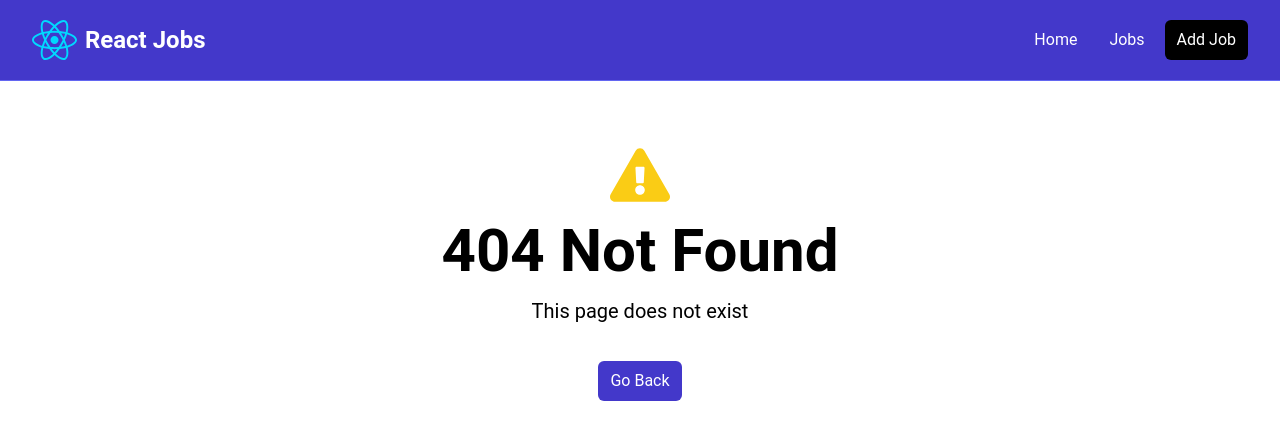
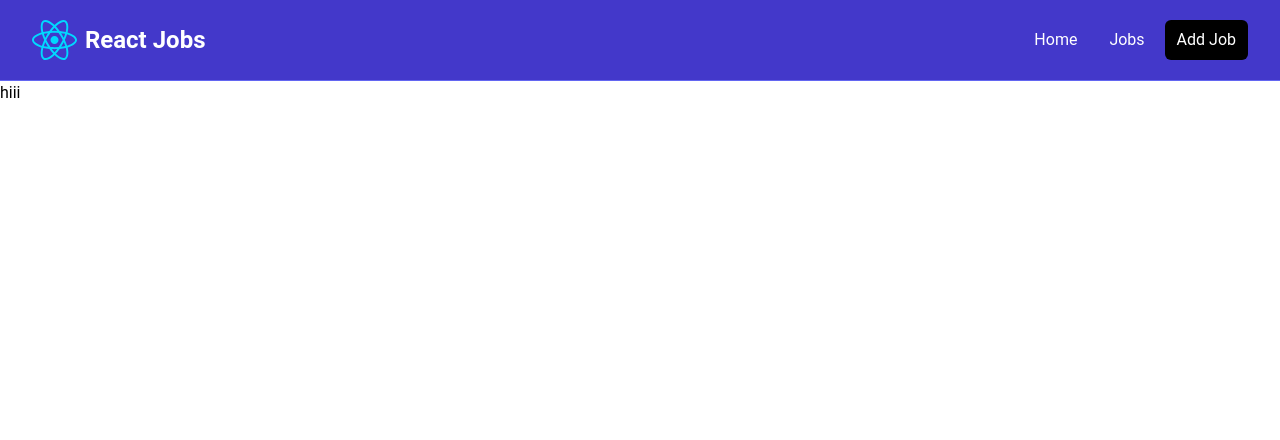
Before and after one commit to zahrabateninia/React-Jobs-Project, a React (Vite) app in the folder react-jobs-project/: page /add-job in a window 1280 px wide. Before the commit this address had no page. Shown: the top 440 px of the page. Built offline with nearby package versions, Linux system fonts and the light colour scheme.

Commit message:
Create AddJobPage and import it in App.jsx and add its route

```diff
--- a/react-jobs-project/src/App.jsx
+++ b/react-jobs-project/src/App.jsx
@@ -10,6 +10,7 @@
 import JobsPage from './pages/JobsPage';
 import NotFoundPage from './pages/NotFoundPage';
 import JobPage, {jobLoader} from "./pages/JobPage"
+import AddJobPage from './pages/AddJobPage';
 
 const App = () => {
     const router = createBrowserRouter(
@@ -17,6 +18,7 @@
         <Route path='/' element={<MainLayout />}>
           <Route index element={<HomePage />} />
           <Route path='/jobs' element={<JobsPage />} />
+          <Route path='/add-job' element={<AddJobPage />} />
           <Route path='/jobs/:id' element={<JobPage />} loader= {jobLoader} />
           <Route path='/*' element={<NotFoundPage />} />
         </Route>
--- /dev/null
+++ b/react-jobs-project/src/pages/AddJobPage.jsx
@@ -0,0 +1,11 @@
+import React from 'react'
+
+const AddJobPage = () => {
+  return (
+    <div>
+      hiii
+    </div>
+  )
+}
+
+export default AddJobPage
```
